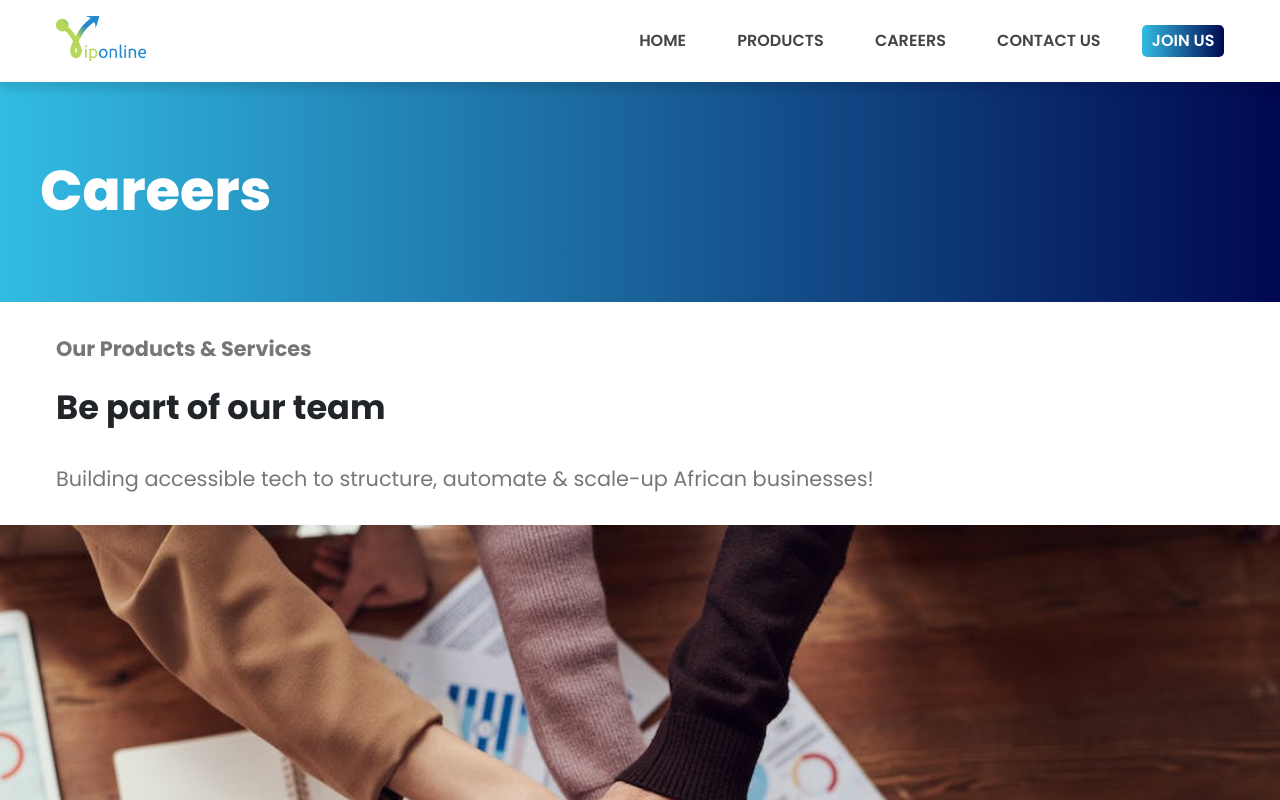
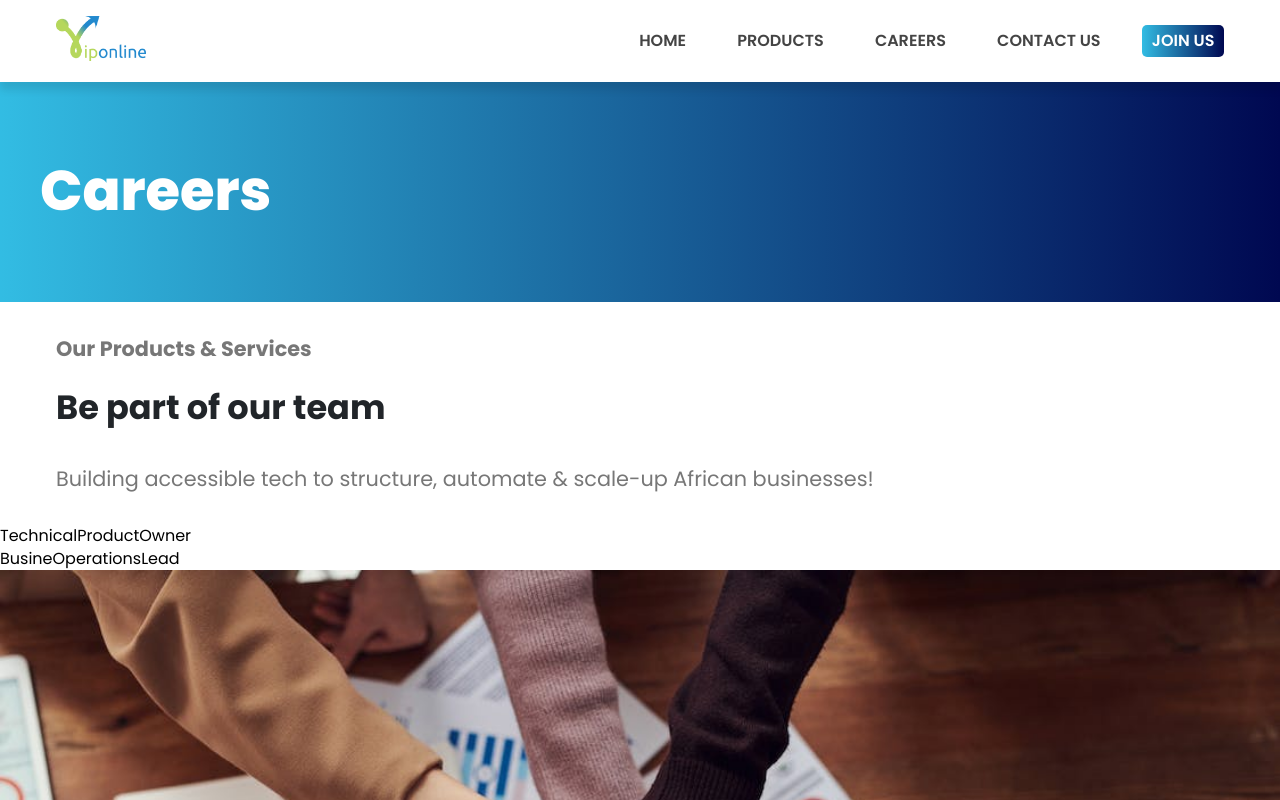
Before and after one commit to ameh-samson/yiponline, a React (Vite) app: page /career in a window 1280 px wide. Shown: the top 800 px of the page. Built offline with nearby package versions, Linux system fonts and the light colour scheme.

Commit message:
add career lists

```diff
--- /dev/null
+++ b/src/Pages/Careers/CareerList/BusinessOperationsLead/BusineOperationsLead.jsx
@@ -0,0 +1,7 @@
+import React from "react";
+
+const BusineOperationsLead = () => {
+  return <div>BusineOperationsLead</div>;
+};
+
+export default BusineOperationsLead;
--- /dev/null
+++ b/src/Pages/Careers/CareerList/TechnicalProductOwner/TechnicalProductOwner.jsx
@@ -0,0 +1,7 @@
+import React from "react";
+
+const TechnicalProductOwner = () => {
+  return <div>TechnicalProductOwner</div>;
+};
+
+export default TechnicalProductOwner;
--- a/src/Pages/Careers/Careers.jsx
+++ b/src/Pages/Careers/Careers.jsx
@@ -1,5 +1,7 @@
 import styles from "./Careers.module.scss";
 import teamImg from "../../assets/team.jpeg";
+import BusineOperationsLead from "./CareerList/BusinessOperationsLead/BusineOperationsLead";
+import TechnicalProductOwner from "./CareerList/TechnicalProductOwner/TechnicalProductOwner";
 
 const Careers = () => {
   return (
@@ -16,6 +18,11 @@ const Careers = () => {
             Building accessible tech to structure, automate & scale-up African
             businesses!
           </p>
+        </div>
+
+        <div className={styles.careerListContainer}>
+          <TechnicalProductOwner />
+          <BusineOperationsLead />
         </div>
 
         <div>
```
